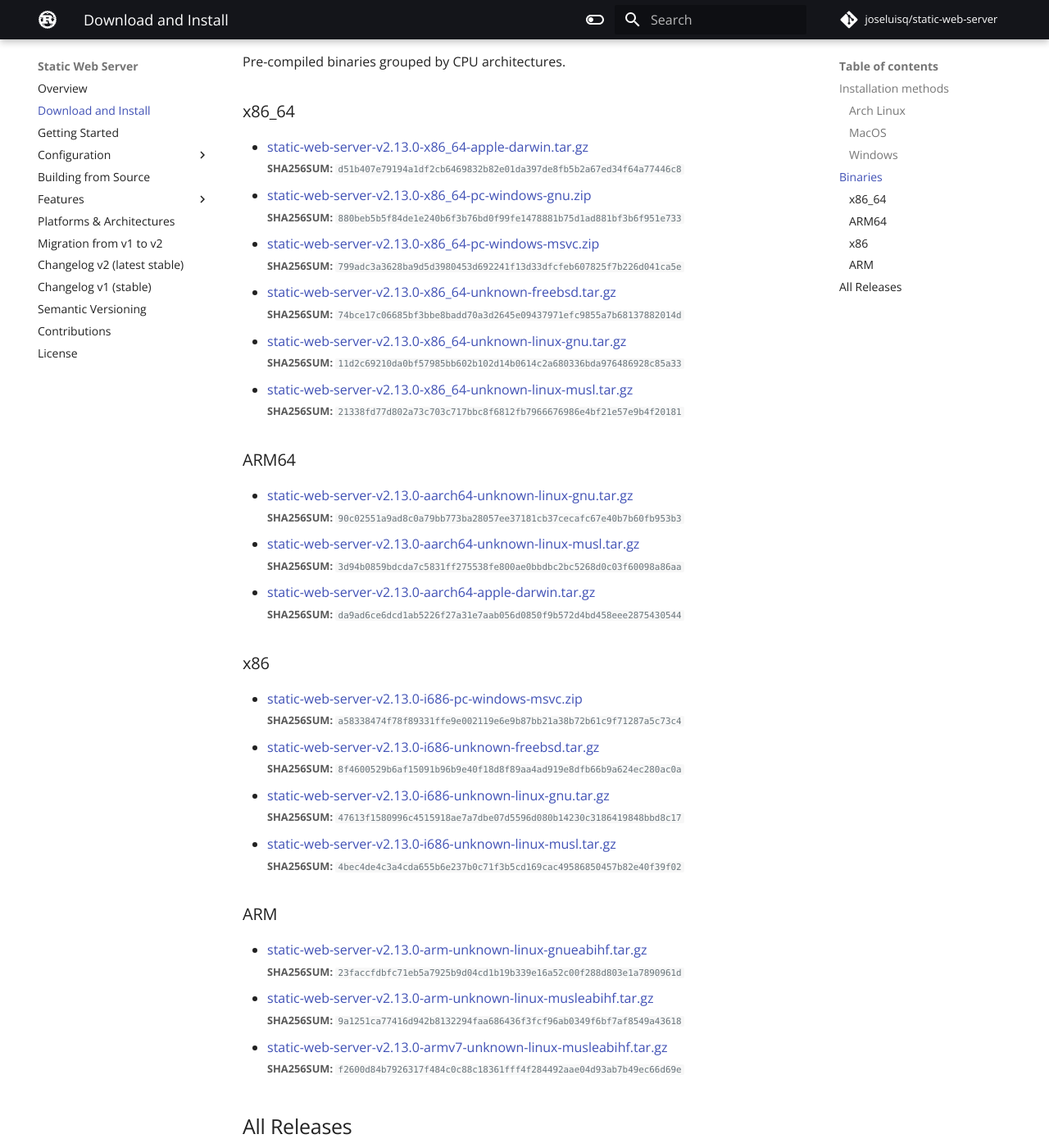
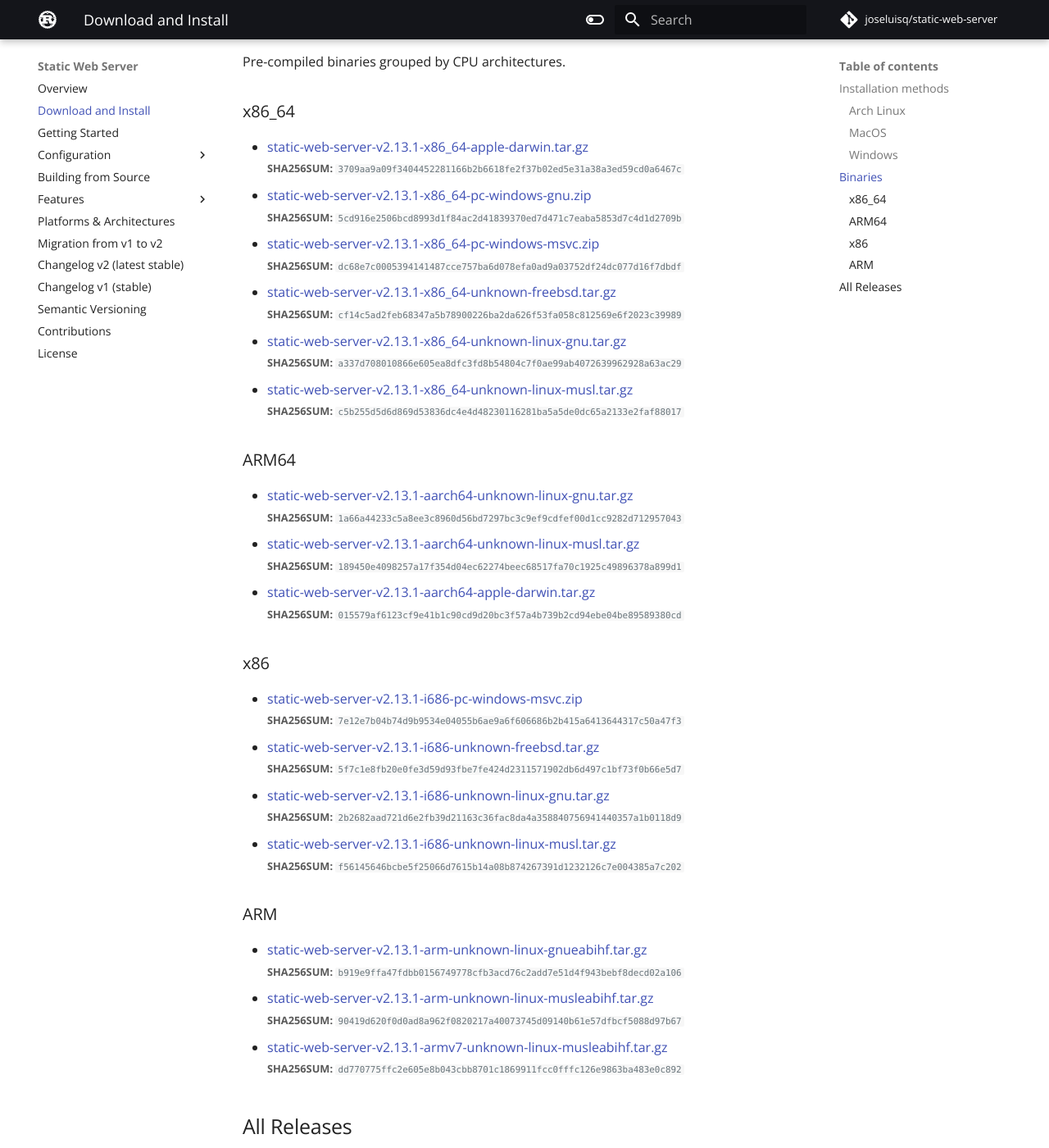
Before and after one commit to static-web-server/static-web-server, an MkDocs documentation site: the page built from docs/content/download-and-install.md, in a window 1280 px wide and 1400 px high, scrolled down 945 px. Shown: the whole window at 82% size. Built offline with MkDocs 1.6.1 and Material for MkDocs 9.7.7, drawn with Linux system fonts in a browser that asks for light colours; some web fonts are replaced; comment, search, counter and statistics services are not loaded; some of the changed text lies outside the part shown.

Commit message:
docs: v2.13.1 [skip ci]

```diff
--- a/docs/content/download-and-install.md
+++ b/docs/content/download-and-install.md
@@ -1,12 +1,12 @@
 # Download and Install
 
-Latest **v2.13.0** release `2022-10-12` ([changelog](https://github.com/joseluisq/static-web-server/releases/tag/v2.13.0))
+Latest **v2.13.1** release `2022-10-17` ([changelog](https://github.com/joseluisq/static-web-server/releases/tag/v2.13.1))
 
 <div class="featured-downloads">
 
-<a class="md-button md-button-sm" href="https://github.com/joseluisq/static-web-server/releases/download/v2.13.0/static-web-server-v2.13.0-x86_64-unknown-linux-gnu.tar.gz">Linux 64-bit</a> <a class="md-button md-button-sm" href="https://github.com/joseluisq/static-web-server/releases/download/v2.13.0/static-web-server-v2.13.0-x86_64-apple-darwin.tar.gz">macOS 64-bit</a>
-<a class="md-button md-button-sm" href="https://github.com/joseluisq/static-web-server/releases/download/v2.13.0/static-web-server-v2.13.0-x86_64-pc-windows-msvc.zip">Windows 64-bit</a>
-<a class="md-button md-button-sm" href="https://github.com/joseluisq/static-web-server/releases/download/v2.13.0/static-web-server-v2.13.0-x86_64-unknown-freebsd.tar.gz">FreeBSD 64-bit</a>
+<a class="md-button md-button-sm" href="https://github.com/joseluisq/static-web-server/releases/download/v2.13.1/static-web-server-v2.13.1-x86_64-unknown-linux-gnu.tar.gz">Linux 64-bit</a> <a class="md-button md-button-sm" href="https://github.com/joseluisq/static-web-server/releases/download/v2.13.1/static-web-server-v2.13.1-x86_64-apple-darwin.tar.gz">macOS 64-bit</a>
+<a class="md-button md-button-sm" href="https://github.com/joseluisq/static-web-server/releases/download/v2.13.1/static-web-server-v2.13.1-x86_64-pc-windows-msvc.zip">Windows 64-bit</a>
+<a class="md-button md-button-sm" href="https://github.com/joseluisq/static-web-server/releases/download/v2.13.1/static-web-server-v2.13.1-x86_64-unknown-freebsd.tar.gz">FreeBSD 64-bit</a>
 
 </div>
 
@@ -48,47 +48,47 @@
 
 ### x86_64
 
-- [static-web-server-v2.13.0-x86_64-apple-darwin.tar.gz](https://github.com/joseluisq/static-web-server/releases/download/v2.13.0/static-web-server-v2.13.0-x86_64-apple-darwin.tar.gz)<br>
-<small>**SHA256SUM:** `d51b407e79194a1df2cb6469832b82e01da397de8fb5b2a67ed34f64a77446c8`</small>
-- [static-web-server-v2.13.0-x86_64-pc-windows-gnu.zip](https://github.com/joseluisq/static-web-server/releases/download/v2.13.0/static-web-server-v2.13.0-x86_64-pc-windows-gnu.zip)<br>
-<small>**SHA256SUM:** `880beb5b5f84de1e240b6f3b76bd0f99fe1478881b75d1ad881bf3b6f951e733`</small>
-- [static-web-server-v2.13.0-x86_64-pc-windows-msvc.zip](https://github.com/joseluisq/static-web-server/releases/download/v2.13.0/static-web-server-v2.13.0-x86_64-pc-windows-msvc.zip)<br>
-<small>**SHA256SUM:** `799adc3a3628ba9d5d3980453d692241f13d33dfcfeb607825f7b226d041ca5e`</small>
-- [static-web-server-v2.13.0-x86_64-unknown-freebsd.tar.gz](https://github.com/joseluisq/static-web-server/releases/download/v2.13.0/static-web-server-v2.13.0-x86_64-unknown-freebsd.tar.gz)<br>
-<small>**SHA256SUM:** `74bce17c06685bf3bbe8badd70a3d2645e09437971efc9855a7b68137882014d`</small>
-- [static-web-server-v2.13.0-x86_64-unknown-linux-gnu.tar.gz](https://github.com/joseluisq/static-web-server/releases/download/v2.13.0/static-web-server-v2.13.0-x86_64-unknown-linux-gnu.tar.gz)<br>
-<small>**SHA256SUM:** `11d2c69210da0bf57985bb602b102d14b0614c2a680336bda976486928c85a33`</small>
-- [static-web-server-v2.13.0-x86_64-unknown-linux-musl.tar.gz](https://github.com/joseluisq/static-web-server/releases/download/v2.13.0/static-web-server-v2.13.0-x86_64-unknown-linux-musl.tar.gz)<br>
-<small>**SHA256SUM:** `21338fd77d802a73c703c717bbc8f6812fb7966676986e4bf21e57e9b4f20181`</small>
+- [static-web-server-v2.13.1-x86_64-apple-darwin.tar.gz](https://github.com/joseluisq/static-web-server/releases/download/v2.13.1/static-web-server-v2.13.1-x86_64-apple-darwin.tar.gz)<br>
+<small>**SHA256SUM:** `3709aa9a09f3404452281166b2b6618fe2f37b02ed5e31a38a3ed59cd0a6467c`</small>
+- [static-web-server-v2.13.1-x86_64-pc-windows-gnu.zip](https://github.com/joseluisq/static-web-server/releases/download/v2.13.1/static-web-server-v2.13.1-x86_64-pc-windows-gnu.zip)<br>
+<small>**SHA256SUM:** `5cd916e2506bcd8993d1f84ac2d41839370ed7d471c7eaba5853d7c4d1d2709b`</small>
+- [static-web-server-v2.13.1-x86_64-pc-windows-msvc.zip](https://github.com/joseluisq/static-web-server/releases/download/v2.13.1/static-web-server-v2.13.1-x86_64-pc-windows-msvc.zip)<br>
+<small>**SHA256SUM:** `dc68e7c0005394141487cce757ba6d078efa0ad9a03752df24dc077d16f7dbdf`</small>
+- [static-web-server-v2.13.1-x86_64-unknown-freebsd.tar.gz](https://github.com/joseluisq/static-web-server/releases/download/v2.13.1/static-web-server-v2.13.1-x86_64-unknown-freebsd.tar.gz)<br>
+<small>**SHA256SUM:** `cf14c5ad2feb68347a5b78900226ba2da626f53fa058c812569e6f2023c39989`</small>
+- [static-web-server-v2.13.1-x86_64-unknown-linux-gnu.tar.gz](https://github.com/joseluisq/static-web-server/releases/download/v2.13.1/static-web-server-v2.13.1-x86_64-unknown-linux-gnu.tar.gz)<br>
+<small>**SHA256SUM:** `a337d708010866e605ea8dfc3fd8b54804c7f0ae99ab4072639962928a63ac29`</small>
+- [static-web-server-v2.13.1-x86_64-unknown-linux-musl.tar.gz](https://github.com/joseluisq/static-web-server/releases/download/v2.13.1/static-web-server-v2.13.1-x86_64-unknown-linux-musl.tar.gz)<br>
+<small>**SHA256SUM:** `c5b255d5d6d869d53836dc4e4d48230116281ba5a5de0dc65a2133e2faf88017`</small>
 
 ### ARM64
 
-- [static-web-server-v2.13.0-aarch64-unknown-linux-gnu.tar.gz](https://github.com/joseluisq/static-web-server/releases/download/v2.13.0/static-web-server-v2.13.0-aarch64-unknown-linux-gnu.tar.gz)<br>
-<small>**SHA256SUM:** `90c02551a9ad8c0a79bb773ba28057ee37181cb37cecafc67e40b7b60fb953b3`</small>
-- [static-web-server-v2.13.0-aarch64-unknown-linux-musl.tar.gz](https://github.com/joseluisq/static-web-server/releases/download/v2.13.0/static-web-server-v2.13.0-aarch64-unknown-linux-musl.tar.gz)<br>
-<small>**SHA256SUM:** `3d94b0859bdcda7c5831ff275538fe800ae0bbdbc2bc5268d0c03f60098a86aa`</small>
-- [static-web-server-v2.13.0-aarch64-apple-darwin.tar.gz](https://github.com/joseluisq/static-web-server/releases/download/v2.13.0/static-web-server-v2.13.0-aarch64-apple-darwin.tar.gz)<br>
-<small>**SHA256SUM:** `da9ad6ce6dcd1ab5226f27a31e7aab056d0850f9b572d4bd458eee2875430544`</small>
+- [static-web-server-v2.13.1-aarch64-unknown-linux-gnu.tar.gz](https://github.com/joseluisq/static-web-server/releases/download/v2.13.1/static-web-server-v2.13.1-aarch64-unknown-linux-gnu.tar.gz)<br>
+<small>**SHA256SUM:** `1a66a44233c5a8ee3c8960d56bd7297bc3c9ef9cdfef00d1cc9282d712957043`</small>
+- [static-web-server-v2.13.1-aarch64-unknown-linux-musl.tar.gz](https://github.com/joseluisq/static-web-server/releases/download/v2.13.1/static-web-server-v2.13.1-aarch64-unknown-linux-musl.tar.gz)<br>
+<small>**SHA256SUM:** `189450e4098257a17f354d04ec62274beec68517fa70c1925c49896378a899d1`</small>
+- [static-web-server-v2.13.1-aarch64-apple-darwin.tar.gz](https://github.com/joseluisq/static-web-server/releases/download/v2.13.1/static-web-server-v2.13.1-aarch64-apple-darwin.tar.gz)<br>
+<small>**SHA256SUM:** `015579af6123cf9e41b1c90cd9d20bc3f57a4b739b2cd94ebe04be89589380cd`</small>
 
 ### x86
 
-- [static-web-server-v2.13.0-i686-pc-windows-msvc.zip](https://github.com/joseluisq/static-web-server/releases/download/v2.13.0/static-web-server-v2.13.0-i686-pc-windows-msvc.zip)<br>
-<small>**SHA256SUM:** `a58338474f78f89331ffe9e002119e6e9b87bb21a38b72b61c9f71287a5c73c4`</small>
-- [static-web-server-v2.13.0-i686-unknown-freebsd.tar.gz](https://github.com/joseluisq/static-web-server/releases/download/v2.13.0/static-web-server-v2.13.0-i686-unknown-freebsd.tar.gz)<br>
-<small>**SHA256SUM:** `8f4600529b6af15091b96b9e40f18d8f89aa4ad919e8dfb66b9a624ec280ac0a`</small>
-- [static-web-server-v2.13.0-i686-unknown-linux-gnu.tar.gz](https://github.com/joseluisq/static-web-server/releases/download/v2.13.0/static-web-server-v2.13.0-i686-unknown-linux-gnu.tar.gz)<br>
-<small>**SHA256SUM:** `47613f1580996c4515918ae7a7dbe07d5596d080b14230c3186419848bbd8c17`</small>
-- [static-web-server-v2.13.0-i686-unknown-linux-musl.tar.gz](https://github.com/joseluisq/static-web-server/releases/download/v2.13.0/static-web-server-v2.13.0-i686-unknown-linux-musl.tar.gz)<br>
-<small>**SHA256SUM:** `4bec4de4c3a4cda655b6e237b0c71f3b5cd169cac49586850457b82e40f39f02`</small>
+- [static-web-server-v2.13.1-i686-pc-windows-msvc.zip](https://github.com/joseluisq/static-web-server/releases/download/v2.13.1/static-web-server-v2.13.1-i686-pc-windows-msvc.zip)<br>
+<small>**SHA256SUM:** `7e12e7b04b74d9b9534e04055b6ae9a6f606686b2b415a6413644317c50a47f3`</small>
+- [static-web-server-v2.13.1-i686-unknown-freebsd.tar.gz](https://github.com/joseluisq/static-web-server/releases/download/v2.13.1/static-web-server-v2.13.1-i686-unknown-freebsd.tar.gz)<br>
+<small>**SHA256SUM:** `5f7c1e8fb20e0fe3d59d93fbe7fe424d2311571902db6d497c1bf73f0b66e5d7`</small>
+- [static-web-server-v2.13.1-i686-unknown-linux-gnu.tar.gz](https://github.com/joseluisq/static-web-server/releases/download/v2.13.1/static-web-server-v2.13.1-i686-unknown-linux-gnu.tar.gz)<br>
+<small>**SHA256SUM:** `2b2682aad721d6e2fb39d21163c36fac8da4a358840756941440357a1b0118d9`</small>
+- [static-web-server-v2.13.1-i686-unknown-linux-musl.tar.gz](https://github.com/joseluisq/static-web-server/releases/download/v2.13.1/static-web-server-v2.13.1-i686-unknown-linux-musl.tar.gz)<br>
+<small>**SHA256SUM:** `f56145646bcbe5f25066d7615b14a08b874267391d1232126c7e004385a7c202`</small>
 
 ### ARM
 
-- [static-web-server-v2.13.0-arm-unknown-linux-gnueabihf.tar.gz](https://github.com/joseluisq/static-web-server/releases/download/v2.13.0/static-web-server-v2.13.0-arm-unknown-linux-gnueabihf.tar.gz)<br>
-<small>**SHA256SUM:** `23faccfdbfc71eb5a7925b9d04cd1b19b339e16a52c00f288d803e1a7890961d`</small>
-- [static-web-server-v2.13.0-arm-unknown-linux-musleabihf.tar.gz](https://github.com/joseluisq/static-web-server/releases/download/v2.13.0/static-web-server-v2.13.0-arm-unknown-linux-musleabihf.tar.gz)<br>
-<small>**SHA256SUM:** `9a1251ca77416d942b8132294faa686436f3fcf96ab0349f6bf7af8549a43618`</small>
-- [static-web-server-v2.13.0-armv7-unknown-linux-musleabihf.tar.gz](https://github.com/joseluisq/static-web-server/releases/download/v2.13.0/static-web-server-v2.13.0-armv7-unknown-linux-musleabihf.tar.gz)<br>
-<small>**SHA256SUM:** `f2600d84b7926317f484c0c88c18361fff4f284492aae04d93ab7b49ec66d69e`</small>
+- [static-web-server-v2.13.1-arm-unknown-linux-gnueabihf.tar.gz](https://github.com/joseluisq/static-web-server/releases/download/v2.13.1/static-web-server-v2.13.1-arm-unknown-linux-gnueabihf.tar.gz)<br>
+<small>**SHA256SUM:** `b919e9ffa47fdbb0156749778cfb3acd76c2add7e51d4f943bebf8decd02a106`</small>
+- [static-web-server-v2.13.1-arm-unknown-linux-musleabihf.tar.gz](https://github.com/joseluisq/static-web-server/releases/download/v2.13.1/static-web-server-v2.13.1-arm-unknown-linux-musleabihf.tar.gz)<br>
+<small>**SHA256SUM:** `90419d620f0d0ad8a962f0820217a40073745d09140b61e57dfbcf5088d97b67`</small>
+- [static-web-server-v2.13.1-armv7-unknown-linux-musleabihf.tar.gz](https://github.com/joseluisq/static-web-server/releases/download/v2.13.1/static-web-server-v2.13.1-armv7-unknown-linux-musleabihf.tar.gz)<br>
+<small>**SHA256SUM:** `dd770775ffc2e605e8b043cbb8701c1869911fcc0fffc126e9863ba483e0c892`</small>
 
 ## All Releases
 
```
Also changed, not shown: docs/content/configuration/command-line-arguments.md (+1 -1 lines).
